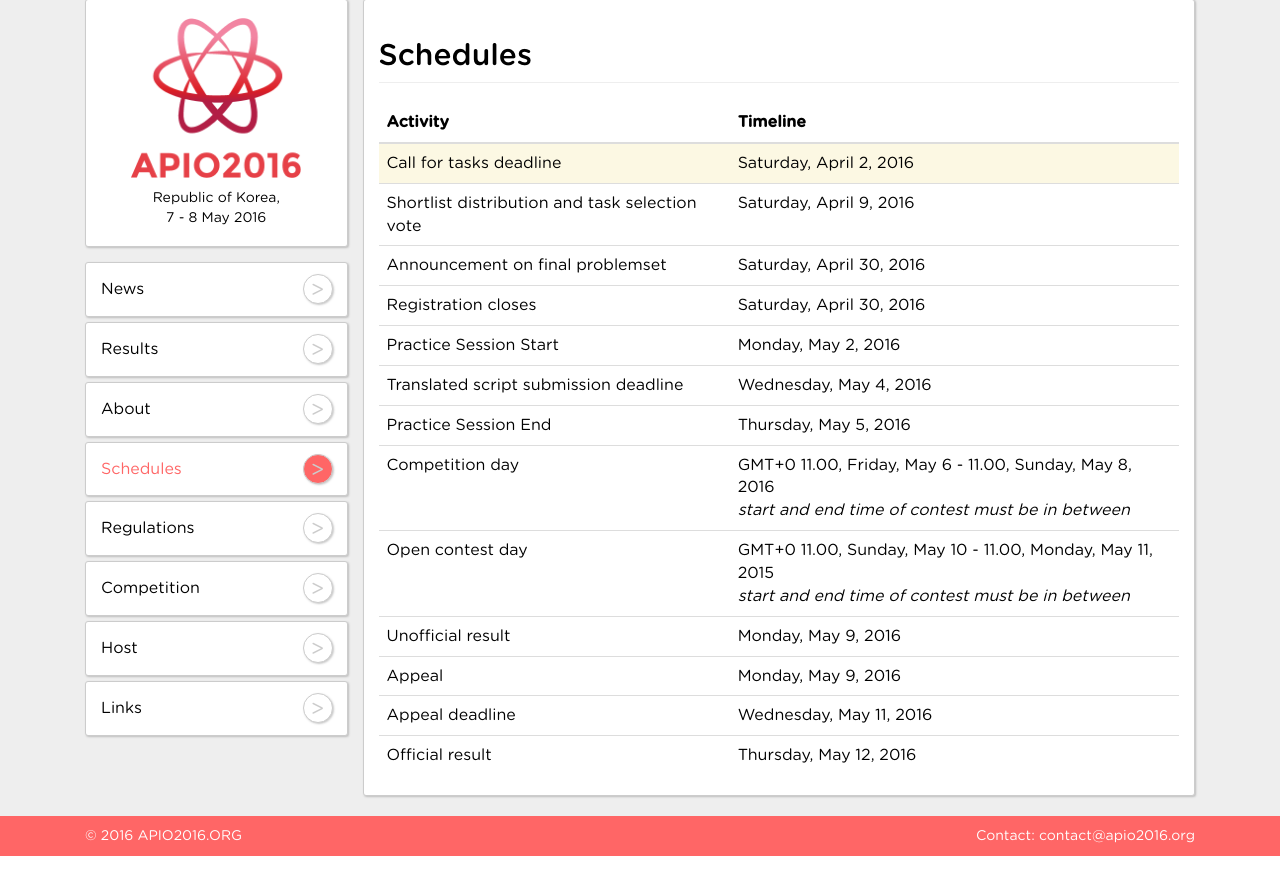
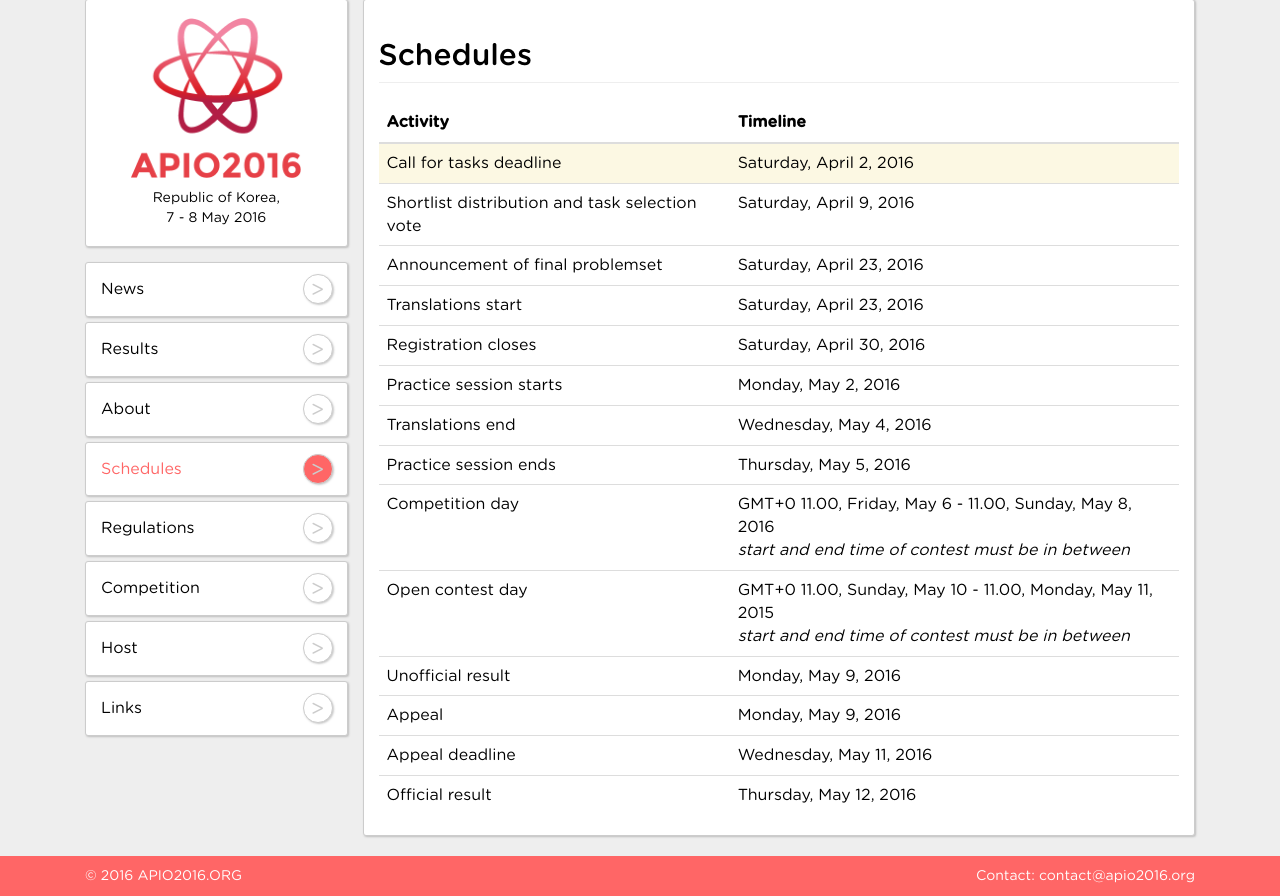
Before and after one commit to apio-2016/apio2016-web, a Django app: page /schedules/ in a window 1280 px wide. Shown: the part 114-1010 px from the top of the page. Before the commit the page ends 970 px from the top, so only its background shows below. Run offline with Django 3.2, Linux system fonts and the light colour scheme; some web fonts are replaced.

Commit message:
Schedule updated

```diff
--- a/templates/schedules.html
+++ b/templates/schedules.html
@@ -34,23 +34,27 @@
                                                     <td>Saturday, April 9, 2016</td>
                                                 </tr>
                                                 <tr>
-                                                    <td>Announcement on final problemset</td>
-                                                    <td>Saturday, April 30, 2016</td>
+                                                    <td>Announcement of final problemset</td>
+                                                    <td>Saturday, April 23, 2016</td>
+                                                </tr>
+                                                <tr>
+                                                    <td>Translations start</td>
+                                                    <td>Saturday, April 23, 2016</td>
                                                 </tr>
                                                 <tr>
                                                     <td>Registration closes</td>
                                                     <td>Saturday, April 30, 2016</td>
                                                 </tr>
                                                 <tr>
-                                                    <td>Practice Session Start</td>
+                                                    <td>Practice session starts</td>
                                                     <td>Monday, May 2, 2016</td>
                                                 </tr>
                                                 <tr>
-                                                    <td>Translated script submission deadline</td>
+                                                    <td>Translations end</td>
                                                     <td>Wednesday, May 4, 2016</td>
                                                 </tr>
                                                 <tr>
-                                                    <td>Practice Session End</td>
+                                                    <td>Practice session ends</td>
                                                     <td>Thursday, May 5, 2016</td>
                                                 </tr>
                                                 <tr>
```
